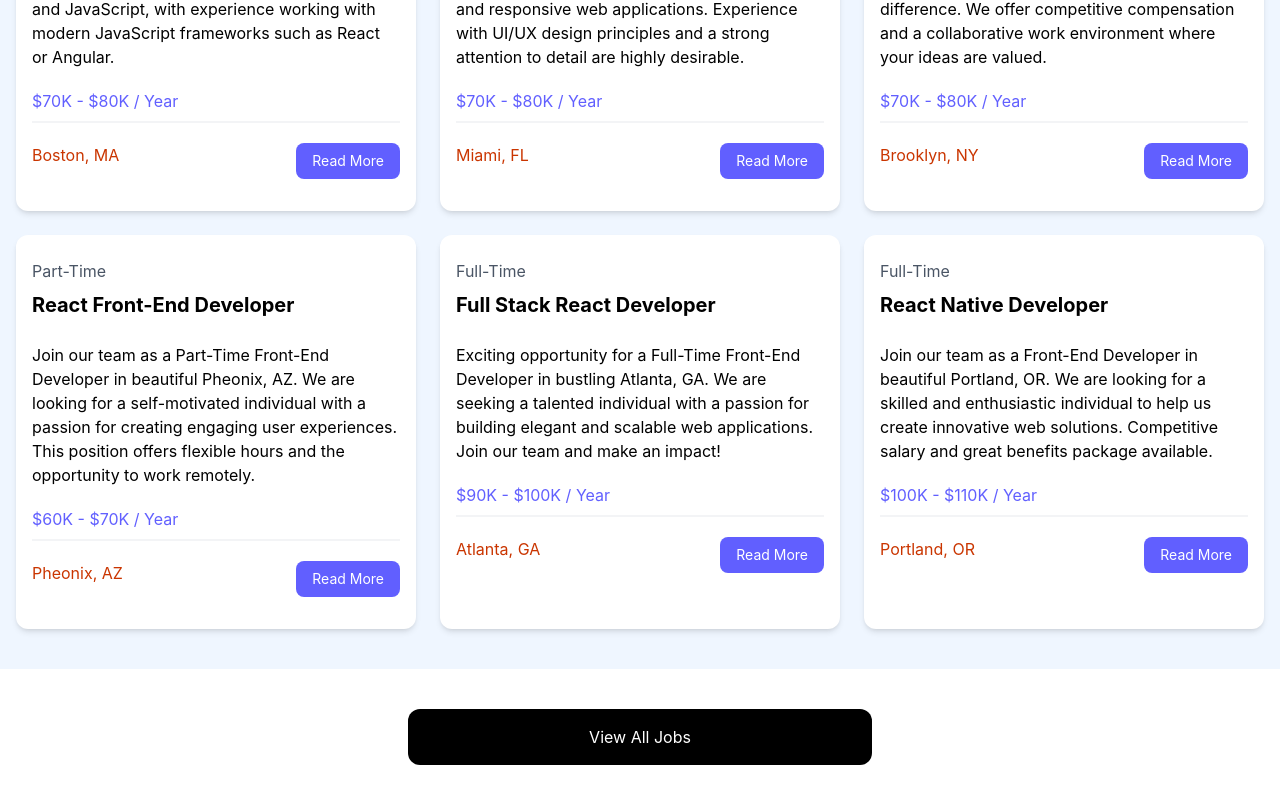
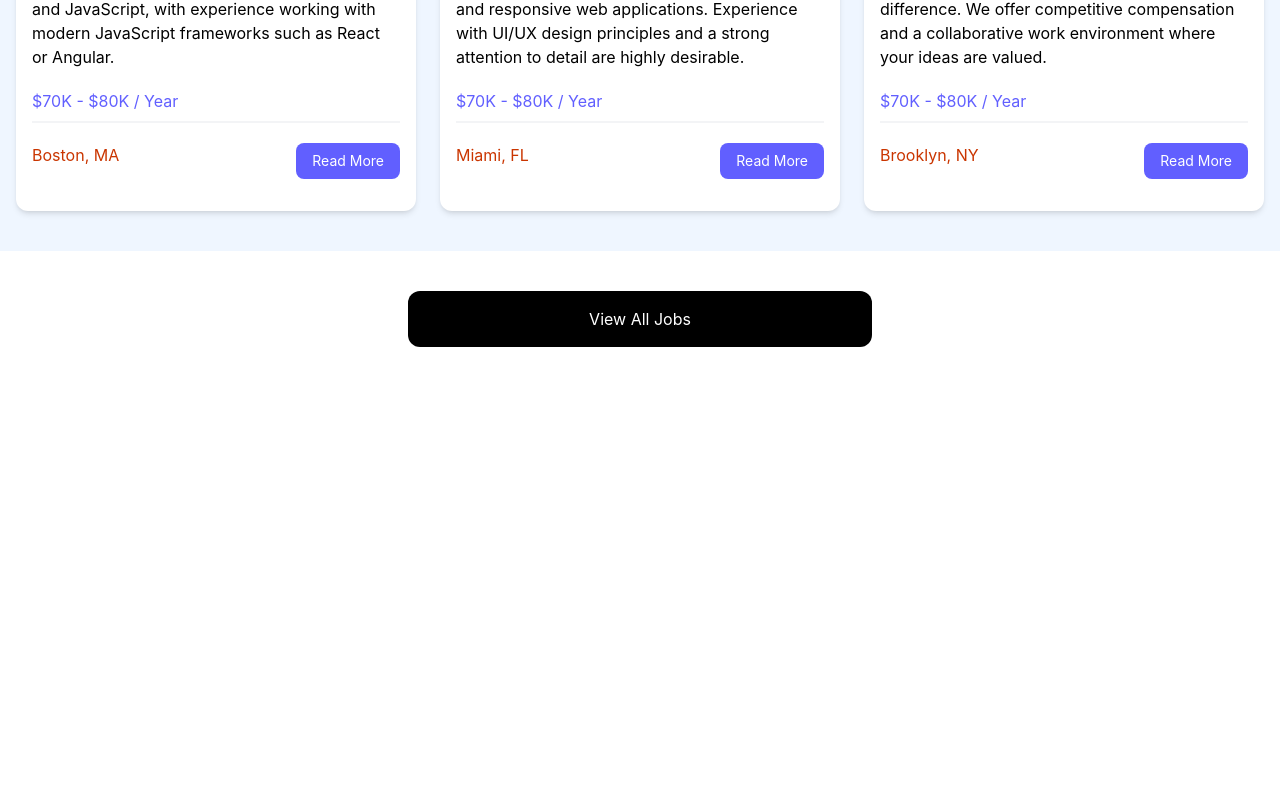
Before and after one commit to jlsutpi-coding/react-job, a React (Vite) app: page / in a window 1280 px wide. Shown: the part 892-1695 px from the top of the page. After the commit the page ends 1279 px from the top, so only its background shows below. Built offline with nearby package versions, Linux system fonts and the light colour scheme.

Commit message:
feat: show only 3 jobs on homepage and add ViewAllJobs component

```diff
--- a/src/App.jsx
+++ b/src/App.jsx
@@ -3,6 +3,7 @@ import Navbar from "./components/Navbar";
 import Hero from "./components/Hero";
 import HomeCards from "./components/HomeCards";
 import JobListings from "./components/JobListings";
+import ViewAllJobs from "./components/ViewAllJobs";
 
 const App = () => {
   return (
@@ -14,16 +15,7 @@ const App = () => {
       />
       <HomeCards />
       <JobListings />
-      {/* <!-- Browse Jobs --> */}
-
-      <section className="m-auto max-w-lg my-10 px-6">
-        <a
-          href="jobs.html"
-          className="block bg-black text-white text-center py-4 px-6 rounded-xl hover:bg-gray-700"
-        >
-          View All Jobs
-        </a>
-      </section>
+      <ViewAllJobs />
     </>
   );
 };
--- a/src/components/JobListings.jsx
+++ b/src/components/JobListings.jsx
@@ -3,7 +3,7 @@ import jobs from "../jobs.json";
 import JobListing from "./JobListing";
 
 const JobListings = () => {
-  console.log(jobs);
+  const recentJobs = jobs.slice(0, 3);
   return (
     <>
       <section className="bg-blue-50 px-4 py-10">
@@ -12,7 +12,7 @@ const JobListings = () => {
             Browse Jobs
           </h2>
           <div className="grid grid-cols-1 md:grid-cols-3 gap-6">
-            {jobs.map((job) => {
+            {recentJobs.map((job) => {
               return <JobListing job={job} key={job.id} />;
             })}
           </div>
--- /dev/null
+++ b/src/components/ViewAllJobs.jsx
@@ -0,0 +1,16 @@
+import React from "react";
+
+const ViewAllJobs = () => {
+  return (
+    <section className="m-auto max-w-lg my-10 px-6">
+      <a
+        href="/jobs"
+        className="block bg-black text-white text-center py-4 px-6 rounded-xl hover:bg-gray-700"
+      >
+        View All Jobs
+      </a>
+    </section>
+  );
+};
+
+export default ViewAllJobs;
```
